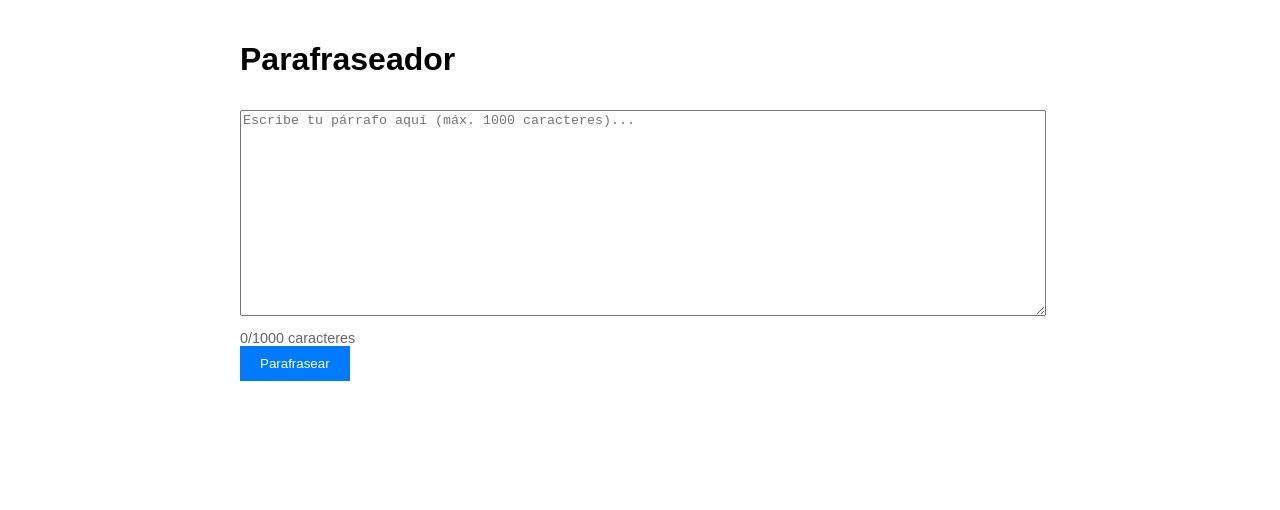
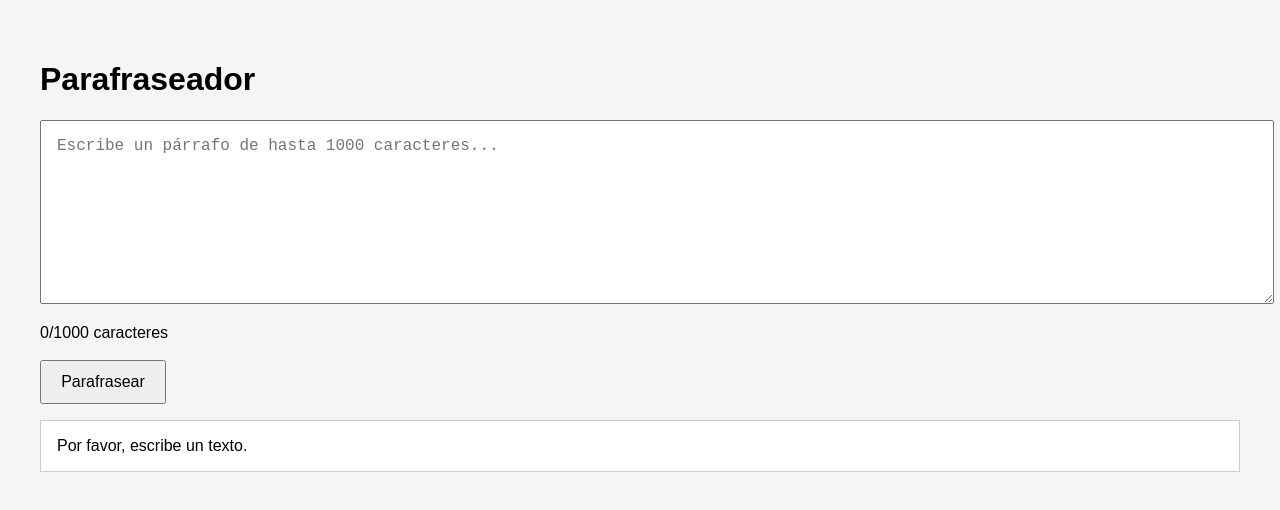
Before and after one commit to AnthonyArtavia20/paraphraser-Web, a plain HTML site: page frontend/index.html in a window 1280 px wide. Both pictures are taken after a click on the button "Parafrasear". Drawn offline with Linux system fonts and the light colour scheme.

Commit message:
Posible mejora en parafraseo y palabras cambiadas se muestran en amarillo

```diff
--- a/frontend/index.html
+++ b/frontend/index.html
@@ -1,53 +1,91 @@
 <!DOCTYPE html>
-<html>
+<html lang="es">
 <head>
-    <title>Parafraseador de Párrafos</title>
+  <meta charset="UTF-8" />
+  <meta name="viewport" content="width=device-width, initial-scale=1.0"/>
+  <title>Parafraseador</title>
   <style>
-        body { font-family: Arial; max-width: 800px; margin: 0 auto; padding: 20px; }
-        textarea { width: 100%; height: 200px; margin: 10px 0; }
-        button { background: #007BFF; color: white; border: none; padding: 10px 20px; }
-        #resultado { margin-top: 20px; white-space: pre-line; }
-        #contador { color: #666; font-size: 0.9em; }
+    body {
+      font-family: sans-serif;
+      padding: 2rem;
+      background-color: #f5f5f5;
+    }
+    textarea {
+      width: 100%;
+      height: 150px;
+      margin-bottom: 1rem;
+      padding: 1rem;
+      font-size: 1rem;
+    }
+    button {
+      padding: 0.7rem 1.2rem;
+      font-size: 1rem;
+      cursor: pointer;
+    }
+    #respuesta {
+      margin-top: 1rem;
+      padding: 1rem;
+      background-color: white;
+      border: 1px solid #ccc;
+    }
+    mark {
+      background-color: yellow;
+    }
   </style>
 </head>
 <body>
   <h1>Parafraseador</h1>
-    <textarea
-        id="texto"
-        placeholder="Escribe tu párrafo aquí (máx. 1000 caracteres)..."
-        maxlength="1000"
-    ></textarea>
-    <div id="contador">0/1000 caracteres</div>
-    <button onclick="paraphrase()">Parafrasear</button>
-    <div id="resultado"></div>
+  <textarea id="entrada" placeholder="Escribe un párrafo de hasta 1000 caracteres..."></textarea>
+  <div>
+    <span id="contador">0/1000 caracteres</span>
+    <br /><br />
+    <button id="btn">Parafrasear</button>
+  </div>
+  <div id="respuesta"></div>
 
   <script>
-        const textarea = document.getElementById("texto");
+    const entrada = document.getElementById("entrada");
     const contador = document.getElementById("contador");
+    const boton = document.getElementById("btn");
+    const respuesta = document.getElementById("respuesta");
 
-        textarea.addEventListener("input", () => {
-            contador.innerText = `${textarea.value.length}/1000 caracteres`;
+    entrada.addEventListener("input", () => {
+      contador.textContent = `${entrada.value.length}/1000 caracteres`;
     });
 
-        async function paraphrase() {
-            const text = textarea.value;
-            if (!text.trim()) return alert("¡Escribe algo primero!");
-
-            const resultado = document.getElementById("resultado");
-            resultado.innerText = "Procesando...";
+    boton.addEventListener("click", async () => {
+      const texto = entrada.value.trim();
+      if (texto.length === 0) {
+        respuesta.innerText = "Por favor, escribe un texto.";
+        return;
+      }
 
       try {
-                const response = await fetch("https://paraphraser-web.onrender.com/paraphrase", {
+        const res = await fetch("https://paraphraser-web.onrender.com/paraphrase", {
           method: "POST",
-                    headers: { "Content-Type": "application/json" },
-                    body: JSON.stringify({ text: text })
+          headers: {
+            "Content-Type": "application/json"
+          },
+          body: JSON.stringify({ text: texto })
         });
-                const data = await response.json();
-                resultado.innerText = data.result || data.error;
+
+        const data = await res.json();
+
+        if (data.result) {
+          respuesta.innerHTML = `<p>${data.highlighted}</p>`;
+        } else if (data.message) {
+          respuesta.innerText = data.message;
+        } else if (data.error) {
+          respuesta.innerText = "Error del servidor: " + data.error;
+        } else {
+          respuesta.innerText = "Respuesta inesperada.";
+        }
+
       } catch (error) {
-                resultado.innerText = "Error al conectar con el servidor. Intenta más tarde.";
+        respuesta.innerText = "Error de red o del servidor.";
+        console.error(error);
       }
-        }
+    });
   </script>
 </body>
 </html>
```
Also changed, not shown: 1 other file. Lines whose indentation alone changed are shown as unchanged.
